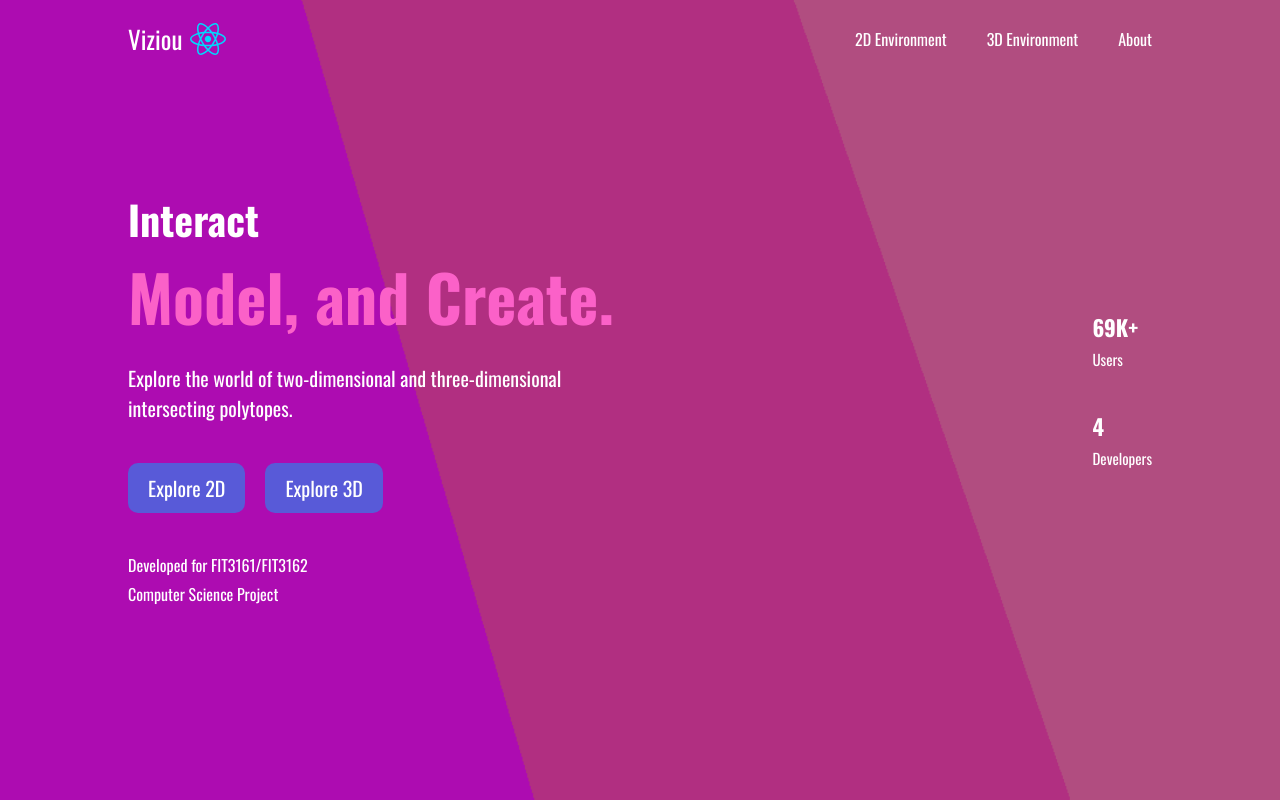
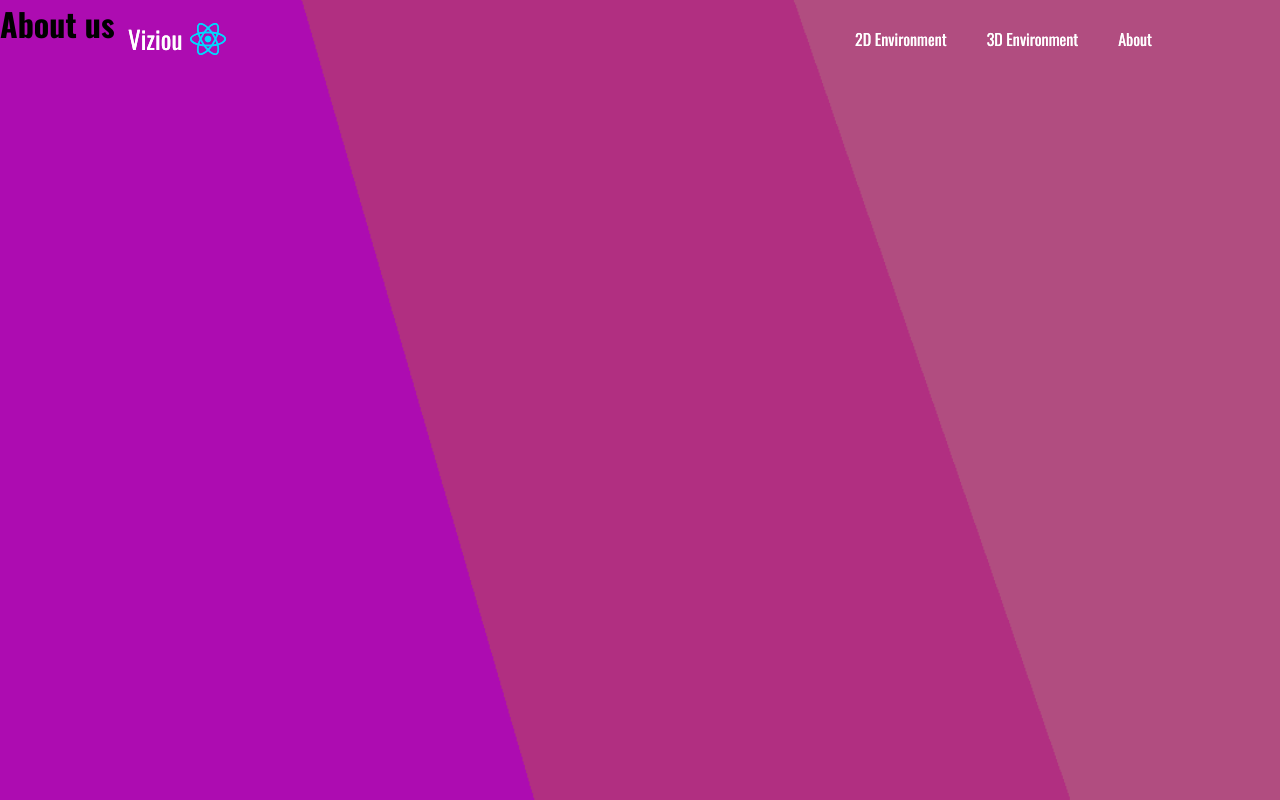
Before and after one commit to viziou/viziou, a React (Vite) app: page /about in a window 1280 px wide. Built offline with nearby package versions, Linux system fonts and the light colour scheme.

Commit message:
- Installed react rputer - Linked relevant pages to navbar and buttons - Created pages folder

```diff
--- a/package.json
+++ b/package.json
@@ -12,7 +12,8 @@
   },
   "dependencies": {
     "react": "^18.3.1",
-    "react-dom": "^18.3.1"
+    "react-dom": "^18.3.1",
+    "react-router-dom": "^6.25.1"
   },
   "devDependencies": {
     "@types/react": "^18.3.3",
--- a/src/App.tsx
+++ b/src/App.tsx
@@ -1,13 +1,31 @@
+import { BrowserRouter, Routes, Route } from 'react-router-dom';
+
+// can make an index file and group all exports
 import Navbar from './components/Navbar';
 import Hero from './components/Hero';
+import About from './pages/About';
+import TwoD from './pages/TwoDEnv';
+import ThreeD from './pages/ThreeDEnv';
+import PageNotFound from './pages/PageNotFound';
 
 function App() {
 
   return (
-    <div>
-    <Navbar />
-    <Hero />
-  </div>
+    <BrowserRouter>
+      <div>
+        <Navbar />
+        <Routes>
+          <Route path="/" element={<Hero />} />
+
+          <Route path="/2D-Environment" element={<TwoD />} />
+          <Route path="/3D-Environment" element={<ThreeD />} />
+          <Route path="/about" element={<About />} />
+
+          <Route path="*" element={<PageNotFound />} />
+
+        </Routes>
+      </div>
+    </BrowserRouter>
   )
 }
 
--- a/src/components/Hero.tsx
+++ b/src/components/Hero.tsx
@@ -1,3 +1,4 @@
+import { Link } from 'react-router-dom';
 import '../styles/Hero.css';
 
 const Hero = () => {
@@ -12,8 +13,15 @@ const Hero = () => {
             <p>Explore the world of two-dimensional and three-dimensional intersecting polytopes.</p>
 
             <div className="hero-buttons">
-                <button className="btn btn-explore-2d">Explore 2D</button>
-                <button className="btn btn-explore-3d">Explore 3D</button>
+
+                <Link to="/2D-Environment">
+                    <button className="btn btn-explore-2d">Explore 2D</button>
+                </Link>
+
+                <Link to="/2D-Environment">
+                    <button className="btn btn-explore-3d">Explore 3D</button>
+                </Link>
+
             </div>
 
             <div className="hero-info">
--- a/src/components/Navbar.tsx
+++ b/src/components/Navbar.tsx
@@ -9,9 +9,9 @@ const Navbar = () => {
         </a>
 
         <nav className='navbar'>
-            <a href='/'>2D Environment</a>
-            <a href='/'>3D Environment</a>
-            <a href='/'>About</a>
+            <a href='/2D-Environment'>2D Environment</a>
+            <a href='/3D-Environment'>3D Environment</a>
+            <a href='/about'>About</a>
         </nav>
     </header>
   );
--- /dev/null
+++ b/src/pages/About.tsx
@@ -0,0 +1,12 @@
+import Navbar from '../components/Navbar';
+
+const About = () => {
+    return (
+        <>
+            <Navbar />
+            <h1>About us</h1>
+        </>
+    );
+};
+
+export default About;
--- /dev/null
+++ b/src/pages/PageNotFound.tsx
@@ -0,0 +1,12 @@
+import Navbar from '../components/Navbar';
+
+const PageNotFound = () => {
+    return (
+        <>
+            <Navbar />
+            <h1>Error 404: PAGE NOT FOUND</h1>
+        </>
+    );
+};
+
+export default PageNotFound;
--- /dev/null
+++ b/src/pages/ThreeDEnv.tsx
@@ -0,0 +1,14 @@
+import Navbar from '../components/Navbar';
+
+const ThreeDEnv = () => {
+    return (
+
+        <>
+            <Navbar />
+            <h1>3D Environment</h1>
+        </>
+
+    );
+};
+
+export default ThreeDEnv;
--- /dev/null
+++ b/src/pages/TwoDEnv.tsx
@@ -0,0 +1,12 @@
+import Navbar from '../components/Navbar';
+
+const TwoDEnv = () => {
+    return (
+        <>
+            <Navbar />
+            <h1>2D Environment</h1>
+        </>
+    );
+};
+
+export default TwoDEnv;
```
Also changed, not shown: 1 other file (tests, documents, lock files or other folders).
